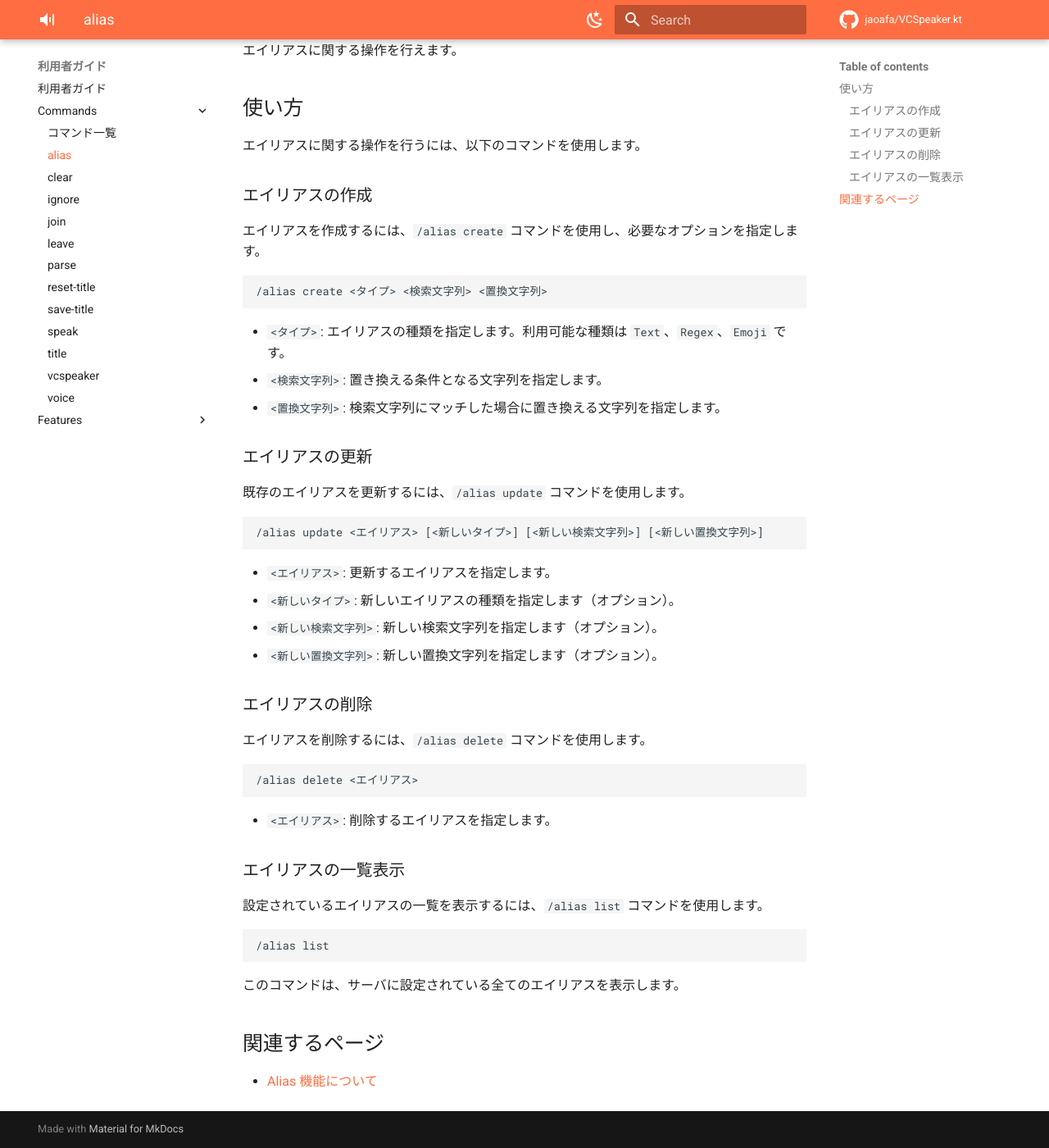
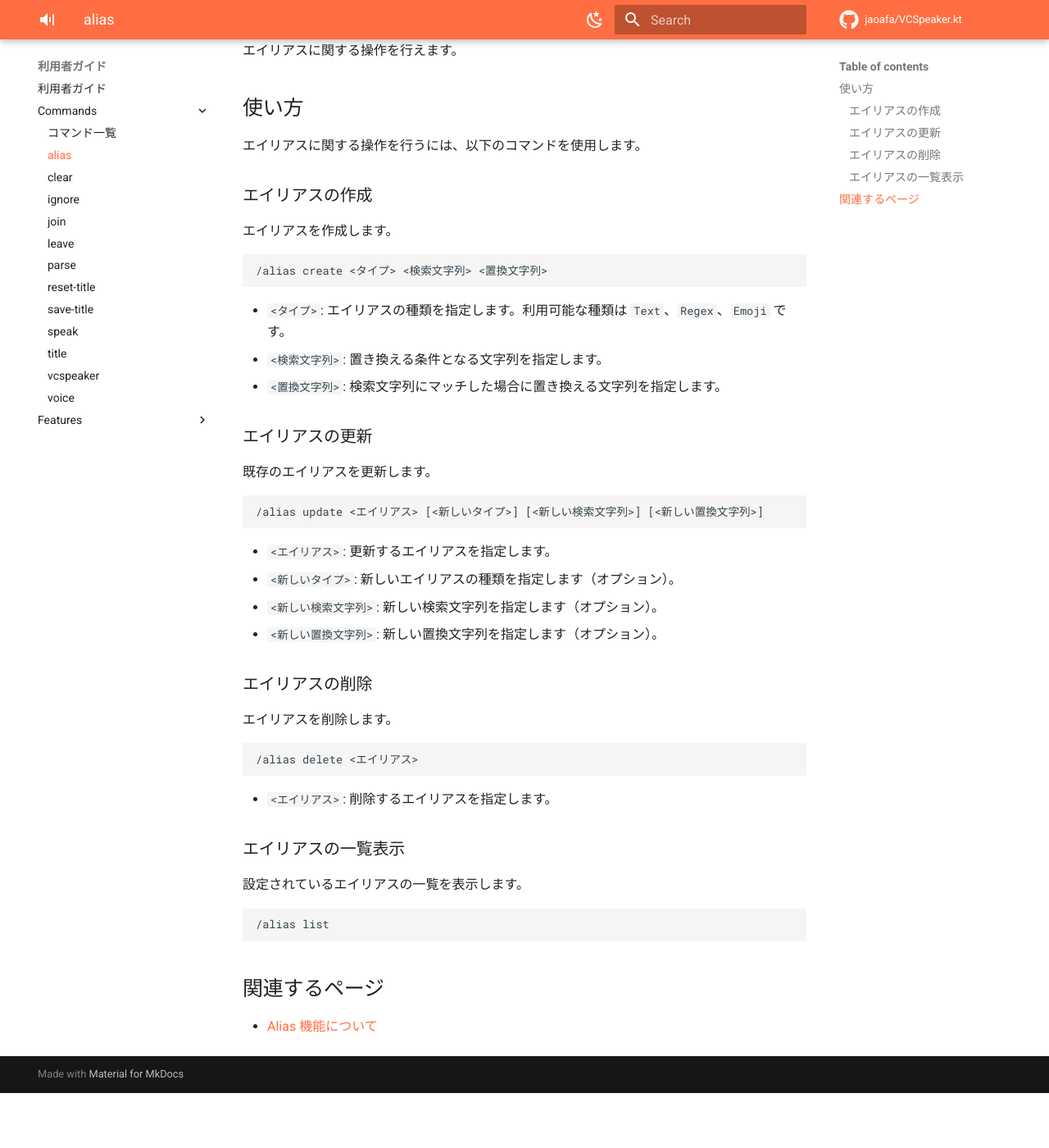
Before and after one commit to jaoafa/VCSpeaker.kt, an MkDocs documentation site: the page built from docs/for-users/commands/alias.md, in a window 1280 px wide and 1400 px high, scrolled down 179 px. Shown: the whole window at 82% size. Built offline with MkDocs 1.6.1 and Material for MkDocs 9.7.7, drawn with Linux system fonts in a browser that asks for light colours; comment, search, counter and statistics services are not loaded; after the commit the page ends 1512 px from its top, so only the background shows below that.

Commit message:
Apply suggestions from code review

````diff
--- a/docs/for-users/commands/alias.md
+++ b/docs/for-users/commands/alias.md
@@ -8,7 +8,7 @@
 
 ### エイリアスの作成
 
-エイリアスを作成するには、`/alias create` コマンドを使用し、必要なオプションを指定します。
+エイリアスを作成します。
 
 ```text
 /alias create <タイプ> <検索文字列> <置換文字列>
@@ -20,7 +20,7 @@
 
 ### エイリアスの更新
 
-既存のエイリアスを更新するには、`/alias update` コマンドを使用します。
+既存のエイリアスを更新します。
 
 ```text
 /alias update <エイリアス> [<新しいタイプ>] [<新しい検索文字列>] [<新しい置換文字列>]
@@ -33,7 +33,7 @@
 
 ### エイリアスの削除
 
-エイリアスを削除するには、`/alias delete` コマンドを使用します。
+エイリアスを削除します。
 
 ```text
 /alias delete <エイリアス>
@@ -43,13 +43,12 @@
 
 ### エイリアスの一覧表示
 
-設定されているエイリアスの一覧を表示するには、`/alias list` コマンドを使用します。
+設定されているエイリアスの一覧を表示します。
 
 ```text
 /alias list
 ```
 
-このコマンドは、サーバに設定されている全てのエイリアスを表示します。
 
 ## 関連するページ
 
````
Also changed, not shown: docs/for-users/commands/title.md (+4 -0 lines), docs/for-users/commands/vcspeaker.md (+3 -3 lines).
